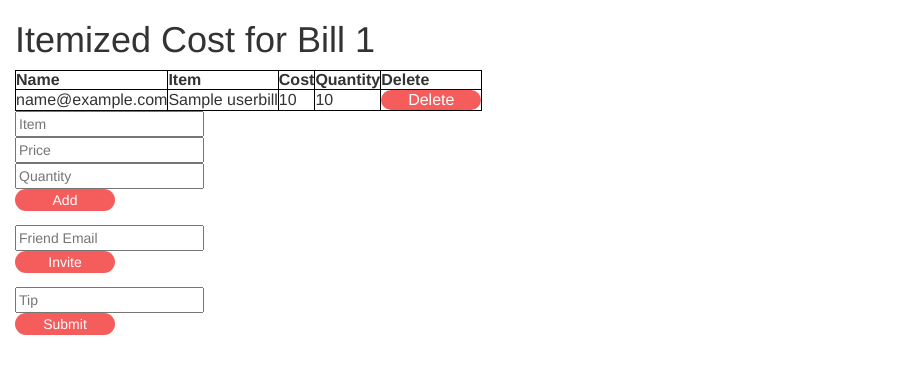
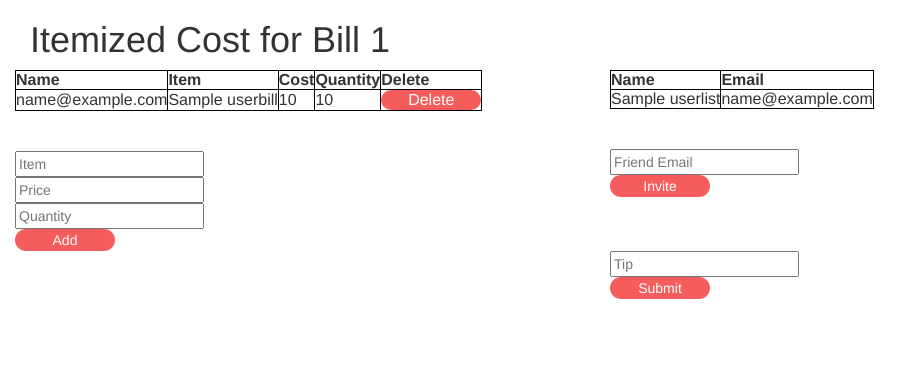
Before and after one commit to emeng13/ase, a Flask app: template templates/display_bill.html in a window 1280 px wide. Shown: the top 374 px of the page, without its empty margins (0-922 px from the left). Run offline with Flask 2, Linux system fonts and the light colour scheme; the template is opened without the code that fills it: most values are stand-ins (such as "Sample title", 1, 10 or a date in 2020); some libraries are stand-ins or nearby versions.

Commit message:
display users in bill session

```diff
--- a/app.py
+++ b/app.py
@@ -238,18 +238,36 @@ def display_bill():
     # set current session bill
 #    bill_id = billId
 
+    # add user into Bill_Users table
+    cursor = conn.cursor()
+    cursor.execute("INSERT INTO Bill_Users VALUES (%d, %s)", (billid, Femail))
+    conn.commit()
+
     # retrieve all items associated with email and bill
     cursor = conn.cursor()
-    cursor.execute("SELECT * FROM Items WHERE Email=%s AND billID=%d", (user_email, bill_id))
+#    cursor.execute("SELECT * FROM Items WHERE Email=%s AND billID=%d", (user_email, bill_id))
+    cursor.execute("SELECT * FROM Items WHERE billID=%d", (bill_id))
     data = cursor.fetchall()
+    conn.commit()
 
     Userbill = [dict(Email=row[0], ItemName=row[1], Quantity=row[2], Price=row[3]) for row in data]
 
+    cursor = conn.cursor()
+    cursor.execute("SELECT * FROM Bill_Users WHERE billID=%d", (bill_id))
+    data = cursor.fetchall()
     conn.commit()
+    cursor = conn.cursor()
 
+    Userlist = ()
+
+    for row in data:
+      cursor.execute("SELECT * FROM Users WHERE Email=%s", row[1])
+      data1 = cursor.fetchall
+      Userlist['Name'] = data1[0][0]
+      Userlist['Email'] = row[1]
 
     # bill shows list of items
-    return render_template('display_bill.html', Userbill = Userbill, Billid=bill_id)
+    return render_template('display_bill.html', Userbill = Userbill, Userlist = Userlist, Billid=bill_id)
 
 # ADD ITEM
 @app.route('/add_item', methods=['GET', 'POST'])
@@ -268,14 +286,29 @@ def add_item():
 
     # retrieve all items associated with email and bill
     cursor = conn.cursor()
-    cursor.execute("SELECT * FROM Items WHERE Email=%s AND billID=%d", (user_email, bill_id))
+#    cursor.execute("SELECT * FROM Items WHERE Email=%s AND billID=%d", (user_email, bill_id))
+    cursor.execute("SELECT * FROM Items WHERE billID=%d", (bill_id))
     data = cursor.fetchall()
+    conn.commit()
 
     Userbill = [dict(Email=row[0], ItemName=row[1], Quantity=row[2], Price=row[3]) for row in data]
 
-    print data
+    cursor = conn.cursor()
+    cursor.execute("SELECT * FROM Bill_Users WHERE billID=%d", (bill_id))
+    data = cursor.fetchall()
+    conn.commit()
+    cursor = conn.cursor()
 
-    return render_template('display_bill.html', Userbill = Userbill, Billid=bill_id)
+    Userlist = ()
+
+    for row in data:
+      cursor.execute("SELECT * FROM Users WHERE Email=%s", row[1])
+      data1 = cursor.fetchall
+      Userlist['Name'] = data1[0][0]
+      Userlist['Email'] = row[1]
+
+    # bill shows list of items
+    return render_template('display_bill.html', Userbill = Userbill, Userlist = Userlist, Billid=bill_id)
 
 
 # REMOVE ITEM
@@ -293,14 +326,30 @@ def remove_item():
 
     # retrieve all items associated with email and bill
     cursor = conn.cursor()
-    cursor.execute("SELECT * FROM Items WHERE Email=%s AND billID=%d", (user_email, bill_id))
+#    cursor.execute("SELECT * FROM Items WHERE Email=%s AND billID=%d", (user_email, bill_id))
+    cursor.execute("SELECT * FROM Items WHERE billID=%d", (bill_id))
     data = cursor.fetchall()
+    conn.commit()
 
     Userbill = [dict(Email=row[0], ItemName=row[1], Quantity=row[2], Price=row[3]) for row in data]
 
-    print data
+    cursor = conn.cursor()
+    cursor.execute("SELECT * FROM Bill_Users WHERE billID=%d", (bill_id))
+    data = cursor.fetchall()
+    conn.commit()
+    cursor = conn.cursor()
 
-    return render_template('display_bill.html', Userbill = Userbill, Billid=bill_id)
+    Userlist = ()
+
+    for row in data:
+      cursor.execute("SELECT * FROM Users WHERE Email=%s", row[1])
+      data1 = cursor.fetchall
+      Userlist['Name'] = data1[0][0]
+      Userlist['Email'] = row[1]
+
+    # bill shows list of items
+    return render_template('display_bill.html', Userbill = Userbill, Userlist = Userlist, Billid=bill_id)
+
 
 # EDIT ITEM
 # @app.route('/edit_item', methods=['GET', 'POST'])
@@ -325,20 +374,32 @@ def add_friend():
     print Femail
     print billid
 
-    # add user into Bill_Users table
-    cursor = conn.cursor()
-    cursor.execute("INSERT INTO Bill_Users VALUES (%d, %s)", (billid, Femail))
-    conn.commit()
-
     # retrieve all items associated with email and bill
     cursor = conn.cursor()
-    cursor.execute("SELECT * FROM Items WHERE Email=%s AND billID=%d", (user_email, bill_id))
+#    cursor.execute("SELECT * FROM Items WHERE Email=%s AND billID=%d", (user_email, bill_id))
+    cursor.execute("SELECT * FROM Items WHERE billID=%d", (bill_id))
     data = cursor.fetchall()
+    conn.commit()
 
     Userbill = [dict(Email=row[0], ItemName=row[1], Quantity=row[2], Price=row[3]) for row in data]
 
+    cursor = conn.cursor()
+    cursor.execute("SELECT * FROM Bill_Users WHERE billID=%d", (bill_id))
+    data = cursor.fetchall()
+    conn.commit()
+    cursor = conn.cursor()
 
-    return render_template('display_bill.html', Userbill = Userbill, Billid=bill_id)
+    Userlist = ()
+
+    for row in data:
+      cursor.execute("SELECT * FROM Users WHERE Email=%s", row[1])
+      data1 = cursor.fetchall
+      Userlist['Name'] = data1[0][0]
+      Userlist['Email'] = row[1]
+
+    # bill shows list of items
+    return render_template('display_bill.html', Userbill = Userbill, Userlist = Userlist, Billid=bill_id)
+
 
 # ADD FRIEND
 @app.route('/split_cost', methods=['GET', 'POST'])
--- a/templates/display_bill.html
+++ b/templates/display_bill.html
@@ -12,11 +12,12 @@
 </head>
 
 <body>
-
 	<div class="container-fluid">
-
+    <div class="top-page col-lg-12">
+    <h1>Itemized Cost for Bill {{Billid}}</h1>
+    </div>
+	<div class="row col-lg-6">
 		<form action="/display_bill" method="post">
-			<h1>Itemized Cost for Bill {{Billid}}</h1>
 			<table>
 		         <thead>
 		            <tr>
@@ -46,27 +47,53 @@
 		        </tbody>
 		    </table>
 		</form>
-
+		<br>
+		<br>
 		<form action="/add_item" method="post">
 		    <input type = "text" name = "item" placeholder = "Item" /><br>
 		   	<input type = "text" name = "price" placeholder = "Price" /><br>
 		   	<input type = "text" name = "quantity" placeholder = "Quantity" /><br>
 	       	<input type = "submit" value = "Add" />
        	</form>
+    </div>
+    <div class="row col-lg-6">
+    	<table>
+	         <thead>
+	            <tr>
+	               <th>Name</th>
+	               <th>Email</th>
+	               <!-- <th>Owes</th> -->
+	            </tr>
+	         </thead>
 
+	         <tbody>
+	            {% for n in Userlist %}
+	               <tr>
+	               	  <td>{{ n.Name }}</td>
+	                  <td>{{ n.Email }}</td>
+	                  <!-- <td>0</td> -->
+	               </tr>
+	            {% endfor %}
+	        </tbody>
+	    </table>
+	    <br>
+	    <br>
        	<form action="/add_friend" method="POST">
 			<input type="hidden" name="Billid" value={{Billid}}>
 			<input type = "text" name = "Friend_email" placeholder = "Friend Email" /><br>
        		<input type = "submit" value = "Invite" />
 		</form>
-
+		<br>
+		<br>
 		<form action="/split_cost" method="POST">
 			<input type="hidden" name="Billid" value={{Billid}}>
 			<input type = "text" name = "Tip" placeholder = "Tip" /><br>
        		<input type = "submit" value = "Submit" />
 		</form>
+	</div>
+	</div>
 
-	</div>
+
 
 </body>
 
```
